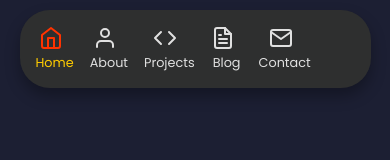
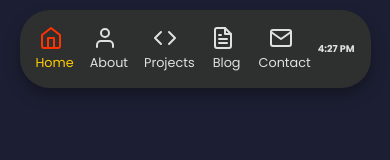
Before and after one commit to ajSeadler/landing-page, a React (Vite) app: page / in a window 390 px wide. Shown: the top 160 px of the page. Built offline with nearby package versions, Linux system fonts and the light colour scheme.

Commit message:
update font size

```diff
--- a/src/styles/NavBar.css
+++ b/src/styles/NavBar.css
@@ -85,7 +85,7 @@
   }
 
   .current-time {
-    display: none;
+    font-size: .6rem;
   }
 
 
```
